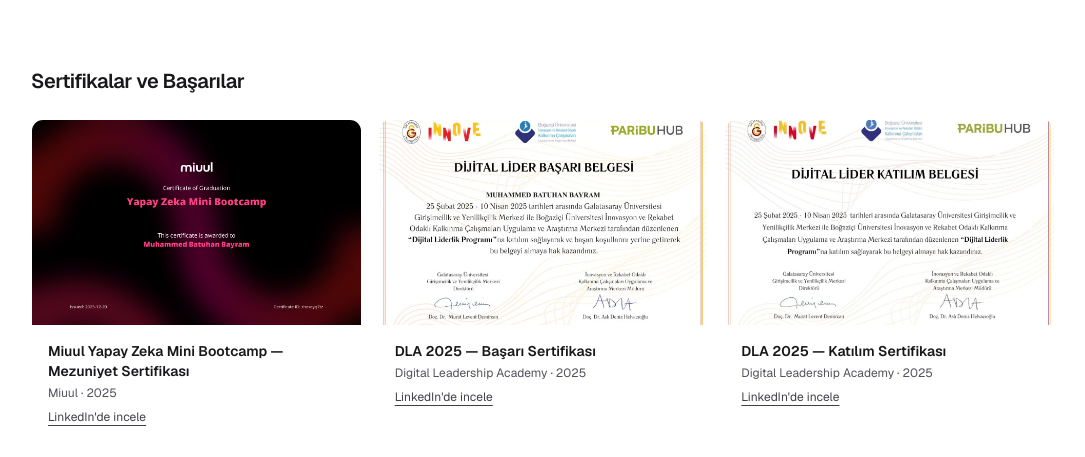
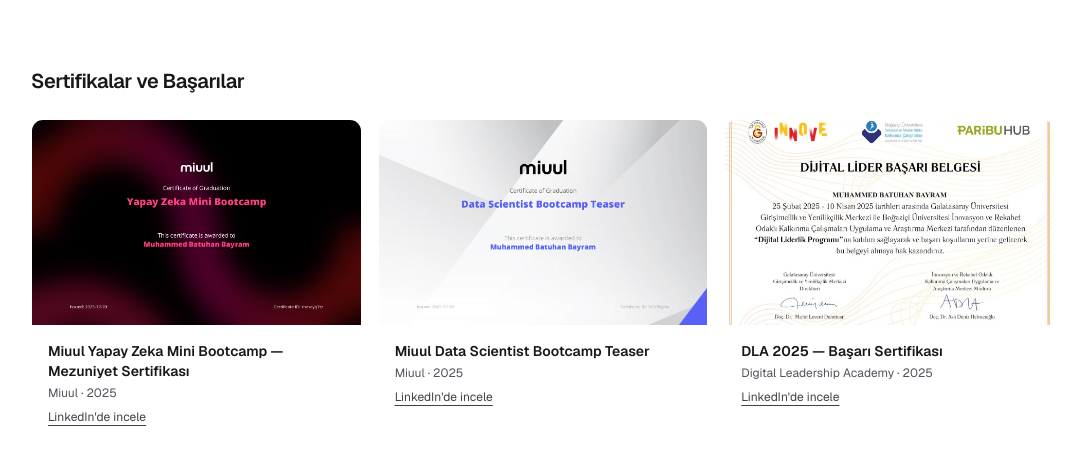
Before and after one commit to muhammedby/site, a Next.js app: page / in a window 1280 px wide. Shown: the part 1080-1537 px from the top of the page, without its empty margins (97-1182 px from the left). Built offline with nearby package versions, Linux system fonts and the light colour scheme; grey boxes are pictures that could not be loaded.

Commit message:
Miuul Data Scientist Bootcamp Teaser sertifikası ekle

```diff
--- a/src/data/certificates.js
+++ b/src/data/certificates.js
@@ -12,6 +12,20 @@
       "Program süresince Python programlama, yapay zeka temelleri, AI agent uygulamaları, RAG (Retrieval-Augmented Generation) teknolojileri ve pratik uygulamalar konularında kapsamlı eğitim aldım.",
     ],
     image: "/certs/Miuul/yapayzekamini.png",
+  },
+  {
+    title: "Miuul Data Scientist Bootcamp Teaser",
+    issuer: "Miuul",
+    date: "2025",
+    href: "https://learning.miuul.com/certificates/fb0z9kgltw",
+    slug: "miuul-data-scientist-teaser",
+    summary:
+      "Miuul tarafından sunulan Data Scientist Bootcamp Teaser programı; veri bilimi temelleri ve pratik uygulamaları kapsar.",
+    body: [
+      "Miuul tarafından düzenlenen Data Scientist Bootcamp Teaser programını başarıyla tamamladım.",
+      "Program süresince veri bilimi temelleri, veri analizi, makine öğrenmesi ve pratik projeler konularında eğitim aldım.",
+    ],
+    image: "/certs/Miuul/datateaser.png",
   },
   {
     title: "DLA 2025 — Başarı Sertifikası",
```
Also changed, not shown: public/certs/Miuul/datateaser.png (added).
